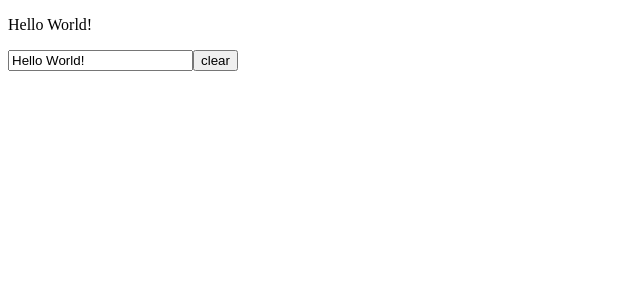
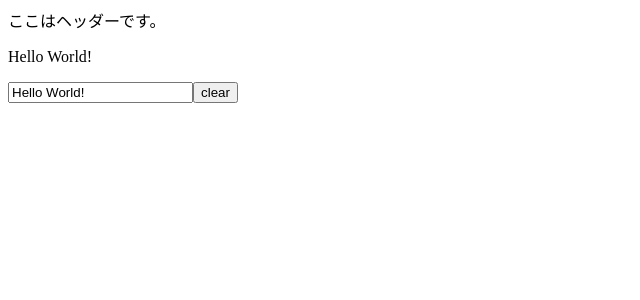
Before and after one commit to tunepolo/vuejs-playground, a Vue app: page / in a window 1280 px wide. Shown: the top 300 px of the page, without its empty margins (0-640 px from the left). Built offline with nearby package versions, Linux system fonts and the light colour scheme.

Commit message:
別ファイルでヘッダを追加

```diff
--- a/src/App.vue
+++ b/src/App.vue
@@ -1,5 +1,6 @@
 <template>
   <div>
+    <myheader></myheader>
     <p v-if="msg.length > 0">
       {{msg}}
     </p>
@@ -12,7 +13,12 @@
 </template>
 
 <script>
+import myheader from './components/myheader'
+
 export default {
+  components: {
+    myheader
+  },
   data () {
     return {
       msg: "Hello World!"
--- /dev/null
+++ b/src/components/myheader.vue
@@ -0,0 +1,5 @@
+<template>
+    <div>
+        ここはヘッダーです。
+    </div>
+</template>
```
